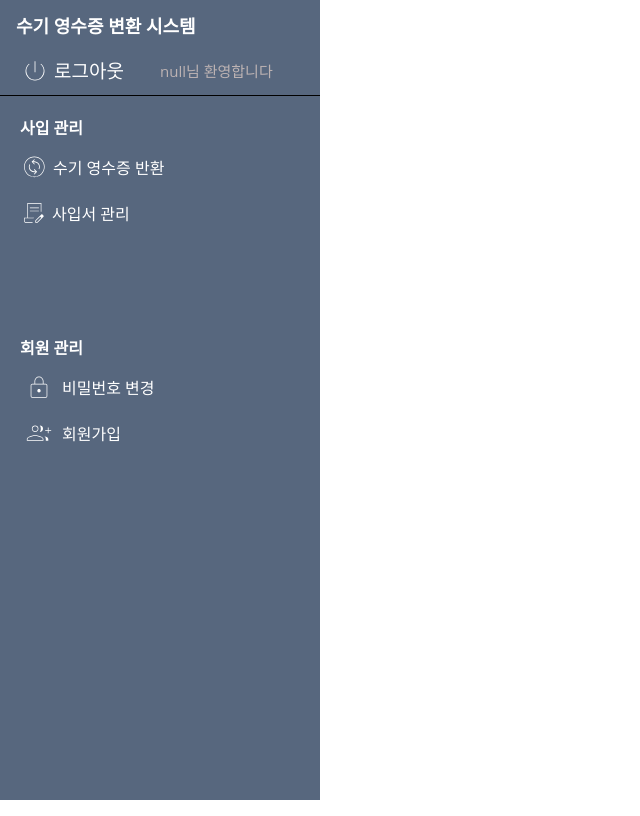
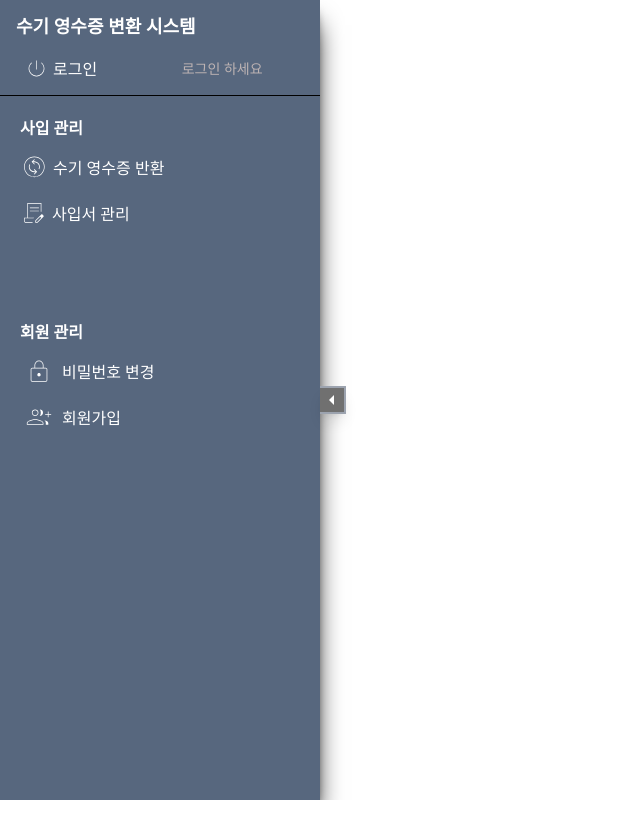
Before and after one commit to JisooOvO/DataAnalystProject-Frontend-YoungmanProject, a React (Create React App) app: page / in a window 1280 px wide. Shown: the whole page, without its empty margins (0-640 px from the left). Built offline with nearby package versions, Linux system fonts and the light colour scheme.

Commit message:
update header design

```diff
--- a/package.json
+++ b/package.json
@@ -6,6 +6,7 @@
     "@testing-library/jest-dom": "^5.17.0",
     "@testing-library/react": "^13.4.0",
     "@testing-library/user-event": "^13.5.0",
+    "i": "^0.3.7",
     "react": "^18.2.0",
     "react-dom": "^18.2.0",
     "react-router-dom": "^6.21.0",
--- a/src/component/Header.js
+++ b/src/component/Header.js
@@ -4,9 +4,26 @@ import LockIcon from "../image/LockIcon"
 import PowerIcon from "../image/PowerIcon"
 import RegisterIcon from "../image/RegisterIcon"
 import WriteIcon from "../image/WriteIcon"
+import { useRecoilState } from "recoil"
+import { AtomIsLogin } from "./common/Common"
+import { useState } from "react"
+import ArrowLeftIcon from "../image/ArrowLeftIcon"
+import ArrowRightIcon from "../image/ArrowRightIcon"
 
 const Header = () => {
 
+    const [isExpanded, setIsExpanded] = useState(true);
+
+    const toggleSidebar = () => {
+        setIsExpanded(!isExpanded);
+    }
+
+    const [isLoggedIn, setIsLoggedIn] = useRecoilState(AtomIsLogin);
+
+    const sidebarClass = isExpanded ? "translate-x-0" : "hidden -translate-x-[20rem]";
+    const arrowIcon = isExpanded ? <ArrowLeftIcon /> : <ArrowRightIcon />
+
+    // const isLoggedIn = sessionStorage.getItem("token" != null) // test용
     const menuItems = [
         {
             title: "사입 관리",
@@ -19,55 +36,49 @@ const Header = () => {
             title: "회원 관리",
             items: [
                 { name: "비밀번호 변경", icon: <LockIcon /> },
-                { name: "회원가입", icon: <RegisterIcon /> }
+                ...(!isLoggedIn ? [{ name: "회원가입", icon: <RegisterIcon /> }] : [])
             ]
         }
     ]
 
     const navigate = useNavigate();
 
-    const isLoggedIn = sessionStorage.getItem("token" != null);
-
-    const handleLoginButton = (e) => {
-        e.preventDefault();
+    const handleLoginButton = () => {
         navigate("/login")
     }
 
-    const handleLogoutButton = (e) => {
-        e.preventDefault();
+    const handleLogoutButton = () => {
         sessionStorage.removeItem("token");
         sessionStorage.removeItem("username");
+        setIsLoggedIn(false);
         navigate("/login");
     }
 
     return (
-        <header className="lg:w-[20rem] h-full bg-custom-blue">
-            <div className="w-full h-[12%] border-b-[1px] border-black">
+        <header className="absolute w-[20rem] h-full z-[9999]">
+            <div className={`relative shadow-xl shadow-black w-full min-h-[800px] h-full bg-custom-blue transition-all duration-100 ease-in-out ${sidebarClass}`}>
+                <div className="w-full h-[6rem] border-b-[1px] border-black">
                     <h1 className="pt-3 pl-4 h-[50%] w-full text-white text-lg font-bold">수기 영수증 변환 시스템</h1>
-                <div className="h-[50%] w-full flex">
-                    { isLoggedIn ?
-                      (  <button onClick={handleLoginButton} className="w-[50%] flex text-xl pt-2 pl-5">
+                    <div className="h-[27%] w-full flex">
+                        <button onClick={isLoggedIn ? handleLogoutButton : handleLoginButton} className="w-[50%] flex pt-2 pl-6">
                             <PowerIcon />
-                        <div className=" text-white text-[19px] pl-1 pt-[1px]">
-                            로그인
+                            <div className=" text-white text-base pl-1 pt-[1px]">
+                                {isLoggedIn ? "로그아웃" : "로그인"}
                             </div>
                         </button>
+                        <div className="w-[73%] text-[#bdb3b3] text-[14px] flex justify-center items-center pt-4 pr-2" >
+                            {isLoggedIn ? (
+                                <span className="text-center">{sessionStorage.getItem("username")}님 환영합니다</span>
                             ) : (
-                    <button onClick={handleLogoutButton} className="w-[50%] flex text-xl pt-2 pl-5">
-                        <PowerIcon />
-                        <div className=" text-white text-[19px] pl-1 pt-[1px]">
-                            로그아웃
-                            </div>
-                </button>  )
-                    }
-                    <div className="w-[50%] text-[#bdb3b3] text-[15px] pt-3" >
-                         { isLoggedIn ?   '로그인 하세요' : `${sessionStorage.getItem("username")}님 환영합니다`}
+                                '로그인 하세요'
+                            )}
                         </div>
                     </div>
                 </div>
-            <div className="w-full h-[88%]">
+                {/* 메뉴 아이템 */}
+                <div className="w-full">
                     {menuItems.map((menu, menuIndex) => (
-                    <div className="text-white ml-4 mt-4 mb-24" key={menuIndex}>
+                        <div className="text-white ml-4 mt-4 m-20" key={menuIndex}>
                             <h2 className="text-base font-bold p-1">{menu.title}</h2>
                             <nav>
                                 {menu.items.map((item, itemIndex) => (
@@ -80,6 +91,12 @@ const Header = () => {
                         </div>
                     ))}
                 </div>
+            </div>
+            {/* 화살표 버튼 */}
+            <button onClick={toggleSidebar}
+                className={`shadow-lg border-2 border-l-0 border-gray-400 bg-[#707070] absolute top-1/2 transform -translate-y-1/2 transition duration-100 ease-in-out ${isExpanded ? "left-[20rem]" : "left-0"}`}>
+                {arrowIcon}
+            </button>
         </header>
     )
 }
--- /dev/null
+++ b/src/image/ArrowLeftIcon.js
@@ -0,0 +1,8 @@
+
+const ArrowLeftIcon = () => {
+  return (
+    <svg xmlns="http://www.w3.org/2000/svg" fill="black" height="24" viewBox="0 -960 960 960" width="24"><path d="M560-280 360-480l200-200v400Z"/></svg>
+  )
+}
+
+export default ArrowLeftIcon
--- /dev/null
+++ b/src/image/ArrowRightIcon.js
@@ -0,0 +1,8 @@
+
+const ArrowRightIcon = () => {
+  return (
+    <svg xmlns="http://www.w3.org/2000/svg" fill="black" height="24" viewBox="0 -960 960 960" width="24"><path d="M400-280v-400l200 200-200 200Z"/></svg>
+  )
+}
+
+export default ArrowRightIcon
--- a/src/image/PowerIcon.js
+++ b/src/image/PowerIcon.js
@@ -1,7 +1,7 @@
 
 const PowerIcon = () => {
   return (
-    <svg xmlns="http://www.w3.org/2000/svg" fill="white" height="30" viewBox="0 -960 960 960" width="30"><path d="M467.5-440.5V-792H493v351.5h-25.5Zm12.575 264q-63.075 0-118.222-23.788-55.147-23.787-96.447-65.062-41.301-41.275-65.104-96.436Q176.5-416.948 176.5-480q0-68 29.75-128.5t81.25-104l17.5 17.667q-49 38.794-76 95.064-27 56.269-27 119.558 0 115.54 81.38 196.875Q364.761-202 479.884-202 596-202 677-283.414 758-364.829 758-480q0-63.5-26.5-120t-76-94.833L673-712.5q52.214 43.036 81.357 103.768T783.5-480.201q0 63.369-23.852 118.498-23.853 55.129-65 96.416Q653.5-224 598.319-200.25q-55.181 23.75-118.244 23.75Z"/></svg>
+    <svg xmlns="http://www.w3.org/2000/svg" fill="white" height="25" viewBox="0 -960 960 960" width="25"><path d="M467.5-440.5V-792H493v351.5h-25.5Zm12.575 264q-63.075 0-118.222-23.788-55.147-23.787-96.447-65.062-41.301-41.275-65.104-96.436Q176.5-416.948 176.5-480q0-68 29.75-128.5t81.25-104l17.5 17.667q-49 38.794-76 95.064-27 56.269-27 119.558 0 115.54 81.38 196.875Q364.761-202 479.884-202 596-202 677-283.414 758-364.829 758-480q0-63.5-26.5-120t-76-94.833L673-712.5q52.214 43.036 81.357 103.768T783.5-480.201q0 63.369-23.852 118.498-23.853 55.129-65 96.416Q653.5-224 598.319-200.25q-55.181 23.75-118.244 23.75Z"/></svg>
   )
 }
 
--- a/src/index.css
+++ b/src/index.css
@@ -6,6 +6,7 @@
 body {
     width : 100vw;
     height : 100vh;
+    min-height: 800px;
     font-family: 'Open Sans', sans-serif;
 }
 
```
Also changed, not shown: 1 other file (tests, documents, lock files or other folders). Lines whose indentation alone changed are shown as unchanged.
